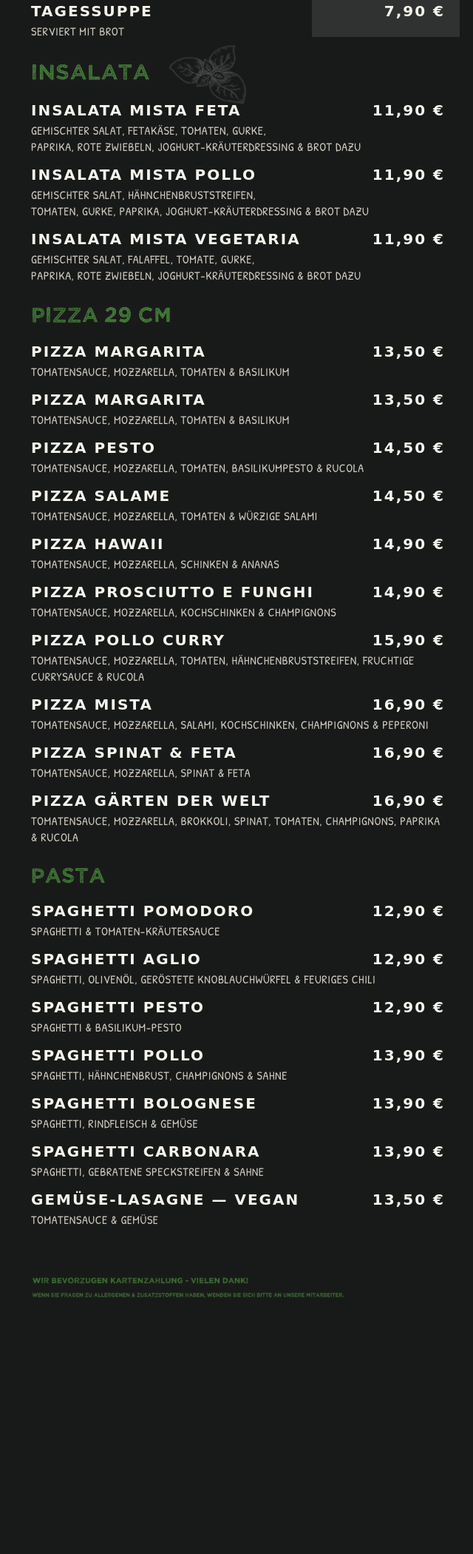
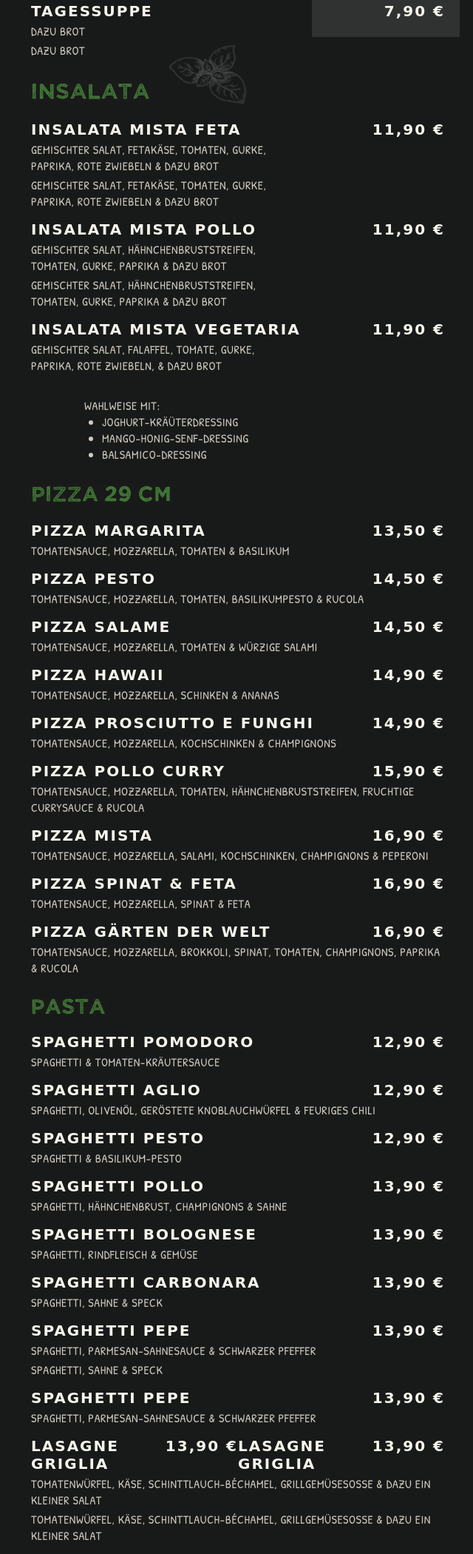
Before and after one commit to Illiachr/qr-code-menu, a plain HTML site: page index.html in a window 1280 px wide. Shown: the part 200-2300 px from the top of the page at 74% size, without its empty margins (318-958 px from the left). Before the commit the page ends 1995 px from the top, so only its background shows below. Drawn offline with Linux system fonts and the light colour scheme; grey boxes are pictures that could not be loaded; a web font is replaced by a local one.

Commit message:
menu items and descriptions updated for the summer season 2026 (#1)

```diff
--- a/index.html
+++ b/index.html
@@ -1,32 +1,25 @@
 <!DOCTYPE html>
 <html lang="de">
-
 <head>
   <meta charset="UTF-8">
   <meta name="viewport" content="width=device-width, initial-scale=1.0">
   <title>Giardino Verde - Speisekarte</title>
-<link rel="stylesheet" href="style.css">
+  <link rel="stylesheet" href="style.css">
+  <link rel="stylesheet" href="style.css">
 </head>
-
 <body>
-
   <div class="menu-container">
     <!-- Background Artwork Layer -->
     <img src="img/basilikum.png" class="bg-asset bg-basilikum" alt="" />
     <img src="img/tomato.png" class="bg-asset bg-tomato" alt="" />
     <img src="img/pizza.png" class="bg-asset bg-pizza" alt="" />
-
     <!-- Interactive / Text Layer -->
     <div class="content-layer">
       <div class="header">
-        <!-- <h1>MENU</h1>
-        <div class="subtitle">Come lo fa la Mamma</div>
-        <div class="subtitle">Essen wie bei Mamma</div> -->
         <span class="menu-title">
           <img src="img/menu-title-photoroom.png" alt="Come lo fa la Mamma" />
         </span>
       </div>
-
       <div class="section-title">
         <img src="img/zuppa-title.png" alt="zuppa">
       </div>
@@ -35,9 +28,9 @@
           <span>Tagessuppe</span>
           <span>7,90&nbsp€</span>
         </div>
-        <div class="item-desc">Serviert mit Brot</div>
+        <div class="item-desc">dazu Brot</div>
+        <div class="item-desc">dazu Brot</div>
       </div>
-
       <div class="section-title">
         <img class="insalata-title-img" src="img/insalata-title.png" alt="zuppa">
       </div>
@@ -46,34 +39,36 @@
           <span>Insalata Mista Feta</span>
           <span>11,90&nbsp€</span>
         </div>
-        <div class="item-desc">Gemischter Salat, Fetakäse, Tomaten, Gurke,<br> Paprika, rote Zwiebeln,
-          Joghurt-Kräuterdressing & Brot dazu</div>
+        <div class="item-desc">Gemischter Salat, Fetakäse, Tomaten, Gurke,<br> Paprika, rote Zwiebeln & dazu Brot</div>
+        <div class="item-desc">Gemischter Salat, Fetakäse, Tomaten, Gurke,<br> Paprika, rote Zwiebeln & dazu Brot</div>
       </div>
       <div class="menu-item">
         <div class="item-header">
           <span>Insalata Mista Pollo</span>
           <span>11,90&nbsp€</span>
         </div>
-        <div class="item-desc">Gemischter Salat, Hähnchenbruststreifen,<br> Tomaten, Gurke, Paprika, Joghurt-Kräuterdressing &
-        Brot dazu</div>
+        <div class="item-desc">Gemischter Salat, Hähnchenbruststreifen,<br> Tomaten, Gurke, Paprika & dazu Brot</div>
+        <div class="item-desc">Gemischter Salat, Hähnchenbruststreifen,<br> Tomaten, Gurke, Paprika & dazu Brot</div>
       </div>
       <div class="menu-item">
         <div class="item-header">
           <span>Insalata Mista Vegetaria</span>
           <span>11,90&nbsp€</span>
         </div>
-        <div class="item-desc">Gemischter Salat, Falaffel, Tomate, Gurke,<br> Paprika, rote Zwiebeln, Joghurt-Kräuterdressing &
-        Brot dazu</div>
+        <div class="item-desc">Gemischter Salat, Falaffel, Tomate, Gurke,<br> Paprika, rote Zwiebeln, & dazu Brot</div>
+      </div>
+      <div class="menu-item">
+        <div class="item-desc dressing">
+          <div class="list-title">Wahlweise mit:</div>
+          <ul>
+            <li>Joghurt-Kräüterdressing</li>
+            <li>Mango-Honig-Senf-Dressing</li>
+            <li>Balsamico-Dressing</li>
+          </ul>
+        </div>
       </div>
       <div class="section-title">
         <img class="pizza-title-img" src="img/pizza-title.png" alt="zuppa">
-      </div>
-      <div class="menu-item">
-        <div class="item-header">
-          <span>Pizza Margarita</span>
-          <span>13,50&nbsp€</span>
-        </div>
-        <div class="item-desc">Tomatensauce, Mozzarella, Tomaten & Basilikum</div>
       </div>
       <div class="menu-item">
         <div class="item-header">
@@ -181,14 +176,32 @@
       <span>Spaghetti Carbonara</span>
       <span>13,90&nbsp€</span>
     </div>
-    <div class="item-desc">Spaghetti, gebratene Speckstreifen & Sahne</div>
+    <div class="item-desc">Spaghetti, Sahne & Speck</div>
   </div>
   <div class="menu-item">
     <div class="item-header">
-      <span>Gemüse-Lasagne — Vegan</span>
-      <span>13,50&nbsp€</span>
+      <span>Spaghetti Pepe</span>
+      <span>13,90&nbsp€</span>
     </div>
-    <div class="item-desc">Tomatensauce & Gemüse</div>
+    <div class="item-desc">Spaghetti, Parmesan-Sahnesauce & schwarzer Pfeffer</div>
+    <div class="item-desc">Spaghetti, Sahne & Speck</div>
+  </div>
+  <div class="menu-item">
+    <div class="item-header">
+      <span>Spaghetti Pepe</span>
+      <span>13,90&nbsp€</span>
+    </div>
+    <div class="item-desc">Spaghetti, Parmesan-Sahnesauce & schwarzer Pfeffer</div>
+  </div>
+  <div class="menu-item">
+    <div class="item-header">
+      <span>Lasagne Griglia</span>
+      <span>13,90&nbsp€</span>
+      <span>Lasagne Griglia</span>
+      <span>13,90&nbsp€</span>
+    </div>
+    <div class="item-desc">Tomatenwürfel, Käse, Schinttlauch-B&eacute;chamel, Grillgemüsesosse & dazu ein kleiner Salat</div>
+    <div class="item-desc">Tomatenwürfel, Käse, Schinttlauch-B&eacute;chamel, Grillgemüsesosse & dazu ein kleiner Salat</div>
   </div>
 </body>
 <footer>
--- a/style.css
+++ b/style.css
@@ -166,6 +166,18 @@ body {
   margin-top: 4px;
   text-transform: uppercase;
   letter-spacing: 0.6px;
+
+}
+
+.item-desc.dressing {
+  margin-top: 2rem;
+  margin-left: 4.5rem;
+
+  ul {
+    margin: 0;
+    padding: 0;
+    margin-left: 1.5rem;
+  }
 }
 
 footer {
```
